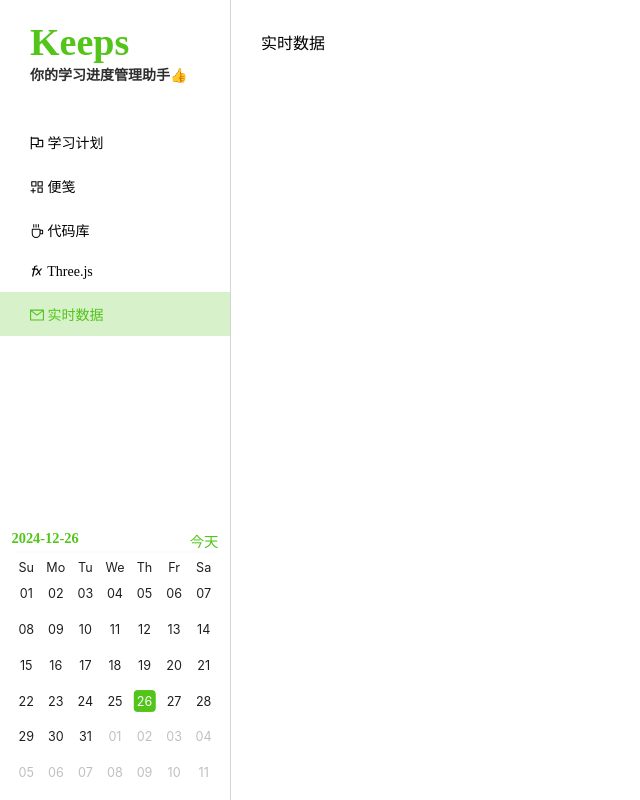
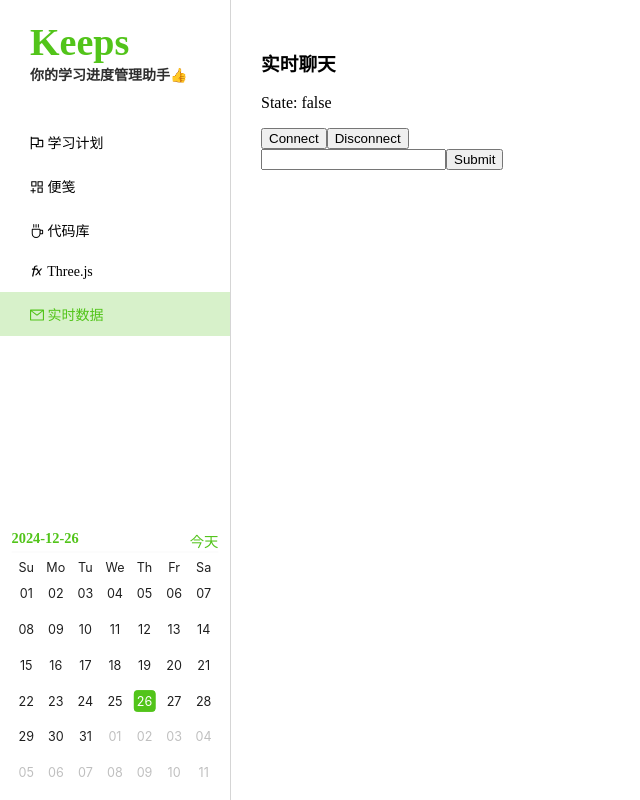
Before and after one commit to sangwell/keeps-frontend, a Vue app: page /realtime in a window 1280 px wide. Shown: the whole page, without its empty margins (0-640 px from the left). Built offline with nearby package versions, Linux system fonts and the light colour scheme; no server answers.

Commit message:
add socket

```diff
--- /dev/null
+++ b/src/components/ConnectionManager.vue
@@ -0,0 +1,21 @@
+<template>
+  <button @click="connect()">Connect</button>
+  <button @click="disconnect()">Disconnect</button>
+</template>
+
+<script setup lang="ts">
+import {socket} from "../socket/socket.ts";
+
+const connect = () => {
+  socket.connect();
+}
+
+const disconnect = () => {
+  socket.disconnect();
+}
+</script>
+
+
+<style scoped>
+
+</style>
--- /dev/null
+++ b/src/components/ConnectionState.vue
@@ -0,0 +1,16 @@
+<template>
+  <p>State: {{ connected }}</p>
+</template>
+
+<script setup lang="ts">
+import { state } from "../socket/socket.ts";
+import {computed} from "vue";
+
+const connected = computed(()=>{
+  return state.connected;
+})
+</script>
+
+<style scoped>
+
+</style>
--- /dev/null
+++ b/src/components/MyForm.vue
@@ -0,0 +1,27 @@
+<template>
+  <form @submit.prevent="onSubmit">
+    <input v-model="value" />
+
+    <button type="submit">Submit</button>
+  </form>
+</template>
+
+<script setup lang="ts">
+import {socket} from "../socket/socket.ts";
+import {ref} from "vue";
+
+const isLoading = ref(false);
+const value = ref("");
+
+const onSubmit = () => {
+  isLoading.value = true;
+  socket.emit("chat", value.value, () => {
+    isLoading.value = false;
+  });
+}
+
+</script>
+
+<style scoped>
+
+</style>
--- /dev/null
+++ b/src/socket/socket.ts
@@ -0,0 +1,35 @@
+import {reactive} from "vue";
+import {io} from "socket.io-client";
+
+export const state = reactive({
+  connected: false,
+  fooEvents: [],
+  barEvents: []
+});
+
+// "undefined" means the URL will be computed from the `window.location` object
+// const URL = process.env.NODE_ENV === "production" ? undefined : "http://localhost:3000";
+
+const URL = "http://localhost:3000";
+export const socket = io(URL);
+
+// export const socket = io(URL, {
+//   autoConnect: false
+// });
+
+socket.on("connect", () => {
+  state.connected = true;
+});
+
+socket.on("disconnect", () => {
+  state.connected = false;
+});
+
+socket.on("chat", (...args) => {
+  console.log('chat===', ...args);
+  state.fooEvents.push(args);
+});
+
+socket.on("bar", (...args) => {
+  state.barEvents.push(args);
+});
--- a/src/views/RealtimeView.vue
+++ b/src/views/RealtimeView.vue
@@ -1,12 +1,18 @@
 <template>
   <div class="realtime-container">
-    实时数据
+    <h3>实时聊天</h3>
+    <ConnectionState></ConnectionState>
+    <ConnectionManager></ConnectionManager>
+    <MyForm></MyForm>
   </div>
 </template>
 
 <script setup lang="ts">
-import {ref, onMounted, onUnmounted} from 'vue';
+import {ref, reactive, onMounted, onUnmounted} from 'vue';
 import { io } from "socket.io-client";
+import ConnectionState from "@/components/ConnectionState.vue";
+import ConnectionManager from "@/components/ConnectionManager.vue";
+import MyForm from "@/components/MyForm.vue";
 
 onMounted(() => {
   // const socket = io();
```
